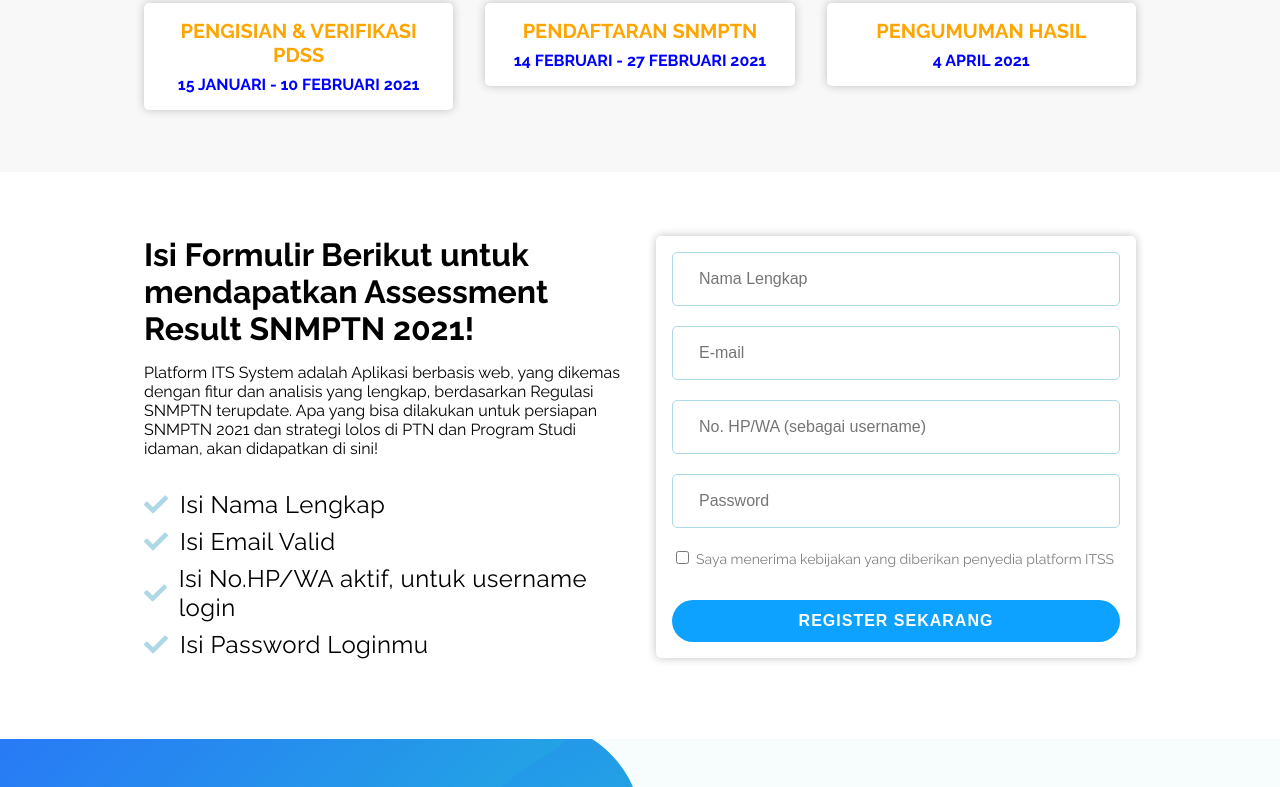
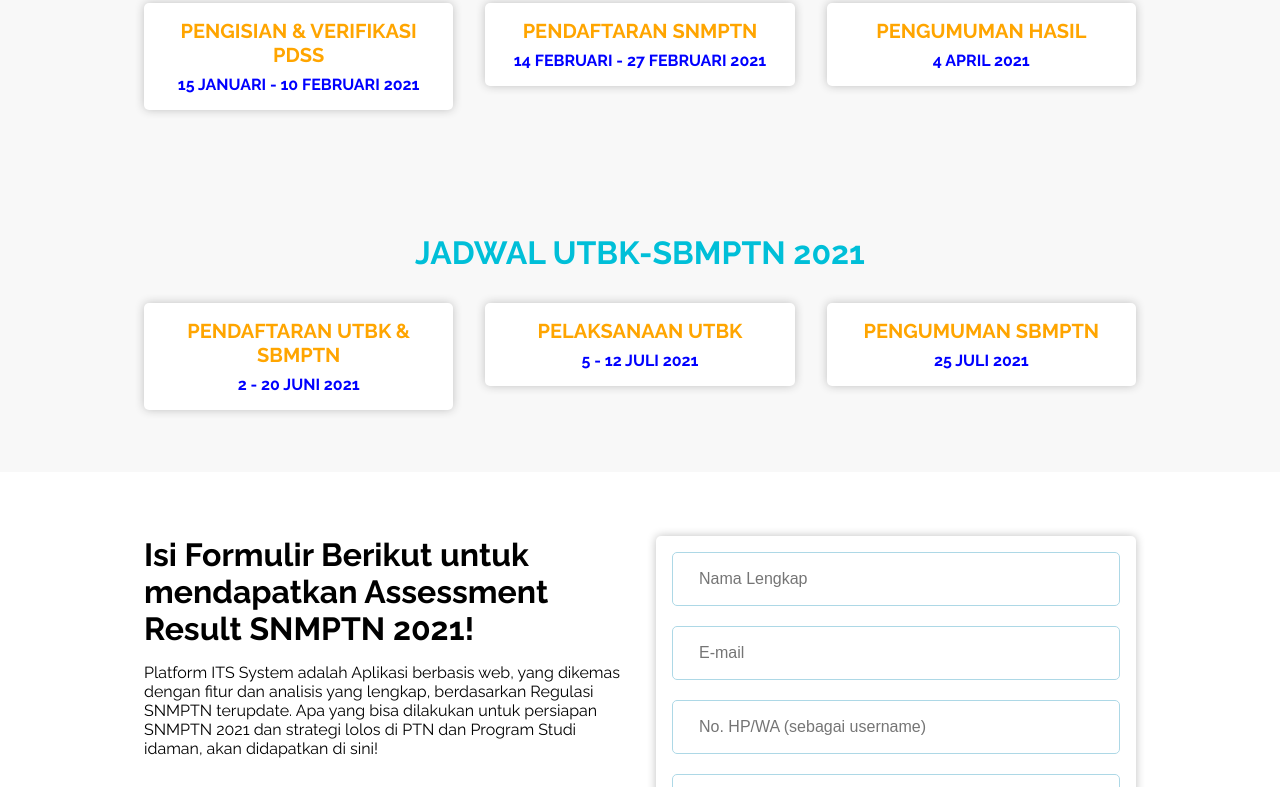
Before and after one commit to rizkyRosyidHidayat/itss, a plain HTML site: page index.html in a window 1280 px wide. Shown: the part 1528-2315 px from the top of the page. Drawn offline with Linux system fonts and the light colour scheme.

Commit message:
change to bcs

```diff
--- a/index.html
+++ b/index.html
@@ -15,7 +15,7 @@
 		<div class="container">
 			<div class="navbar">
 				<a href="" class="navbar-brand">
-					<img src="img/logo.png" height="40" alt="logo" />
+					<img src="img/bcs.png" height="40" alt="logo" />
 				</a>
 				<nav class="navbar-nav">
 					<a href="" class="nav-link">Home</a>
@@ -123,7 +123,7 @@
 				</div>
 				<div class="col md-6">
 					<div class="headline mb-2">
-						Platform ITSS dengan <i>Fitur</i> dan
+						Platform BCS dengan <i>Fitur</i> dan
 						<i>Assessment Result</i> Lengkap
 					</div>
 					<ul class="list">
@@ -270,6 +270,52 @@
 							</div>
 							<div class="text-darkblue">
 								<b>4 APRIL 2021</b>
+							</div>
+						</div>
+					</div>
+				</div>
+			</div>
+		</div>
+	</section>
+
+	<section class="jadwal">
+		<div class="container">
+			<div class="headline mb-4 text-lightblue text-center">
+				JADWAL UTBK-SBMPTN 2021
+			</div>
+			<div class="row">
+				<div class="col md-4">
+					<div class="card">
+						<div class="card-body text-center">
+							<div class="title-2 text-orange mb-2">
+								PENDAFTARAN UTBK & SBMPTN
+							</div>
+							<div class="text-darkblue">
+								<b>2 - 20 JUNI 2021</b>
+							</div>
+						</div>
+					</div>
+				</div>
+				<div class="col md-4">
+					<div class="card">
+						<div class="card-body text-center">
+							<div class="title-2 text-orange mb-2">
+								PELAKSANAAN UTBK
+							</div>
+							<div class="text-darkblue">
+								<b>5 - 12 JULI 2021</b>
+							</div>
+						</div>
+					</div>
+				</div>
+				<div class="col md-4">
+					<div class="card">
+						<div class="card-body text-center">
+							<div class="title-2 text-orange mb-2">
+								PENGUMUMAN SBMPTN
+							</div>
+							<div class="text-darkblue">
+								<b>25 JULI 2021</b>
 							</div>
 						</div>
 					</div>
@@ -475,23 +521,22 @@
 			<div class="row">
 				<div class="col md-4">
 					<div class="title text-grey mb-2">Support System by:</div>
-					<img src="img/logo.png" alt="logo" height="40" class="mr-3" />
-					<img src="img/9.png" alt="logo" height="40" />
+					<img src="img/edubrain.png" alt="logo" height="40" />
 				</div>
 				<div class="col md-4">
 					<div class="title text-grey mb-2">Link Partner:</div>
 					<ul class="list">
 						<li>
-							TryOut UTBK No.1 Di Indonesia
-							<a href="">www.sobatutbk.com</a>
+							Bimbingan Belajar Edubrain
+							<!-- <a href="">www.sobatutbk.com</a> -->
 						</li>
 						<li>
-							TryOut STAN No.1 Di Indonesia
-							<a href="">www.sobatstan.com</a>
+							AKM Edubrain
+							<!-- <a href="">www.sobatstan.com</a> -->
 						</li>
 						<li>
-							TryOut AKM No.1 Di Indonesia
-							<a href="">www.sobatakm.com</a>
+							UTBK Edubrain
+							<!-- <a href="">www.sobatakm.com</a> -->
 						</li>
 					</ul>
 				</div>
```
Also changed, not shown: img/bcs.png (added), img/edubrain.png (added).
